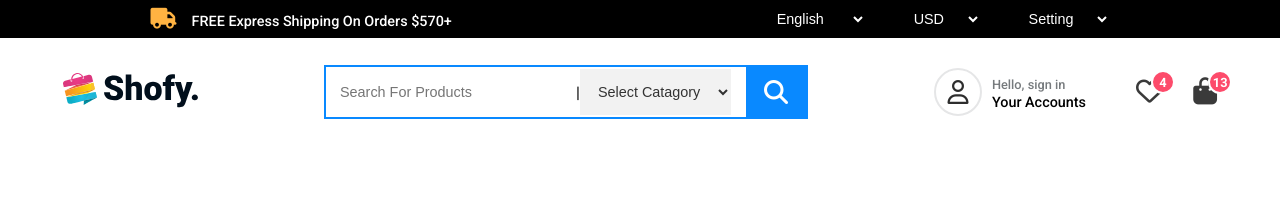
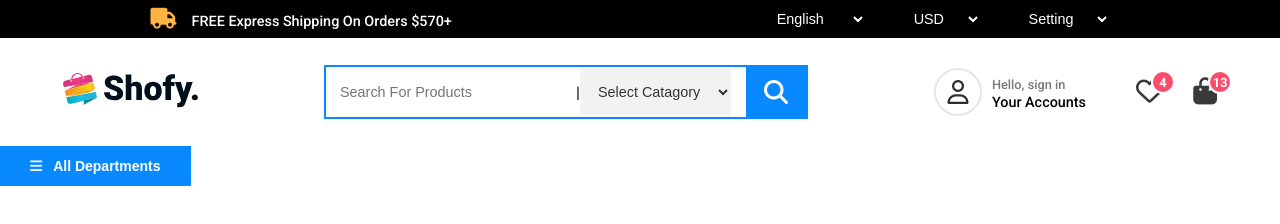
Before and after one commit to Sayem-Bhuiyan/Shofy-ecommarce-website, a plain HTML site: page index.html in a window 1280 px wide. Drawn offline with Linux system fonts and the light colour scheme.

Commit message:
created the nav-option

```diff
--- a/Styles/style.css
+++ b/Styles/style.css
@@ -164,6 +164,23 @@ select:focus {
     align-items: center;
 }
 
+/* navbar section */
+.nav-button {
+    padding: 12px 30px;
+    background-color: #0989ff;
+    border: none;
+    font-size: 14px;
+    font-weight: 600;
+    color: #ffffff;
+    transition: background-color .3s;
+}
+.nav-button:hover {
+    background-color: black;
+}
+.nav-button >span {
+    margin-right: 7px;
+}
+
 
 
 
--- a/index.html
+++ b/index.html
@@ -102,6 +102,20 @@
                 </div>
             </div>
         </div>
+
+        <!-- navbar section -->
+        <nav class="navbar">
+            <div class="nav-option">
+                <button class="nav-button">
+                    <span>
+                        <i class="fa-solid fa-bars"></i>
+                    </span>
+                    All Departments
+                </button>
+            </div>
+            <div class="navmenu"></div>
+            <div class="nav-number"></div>
+        </nav>
     </header>
 </body>
 </html>
```
